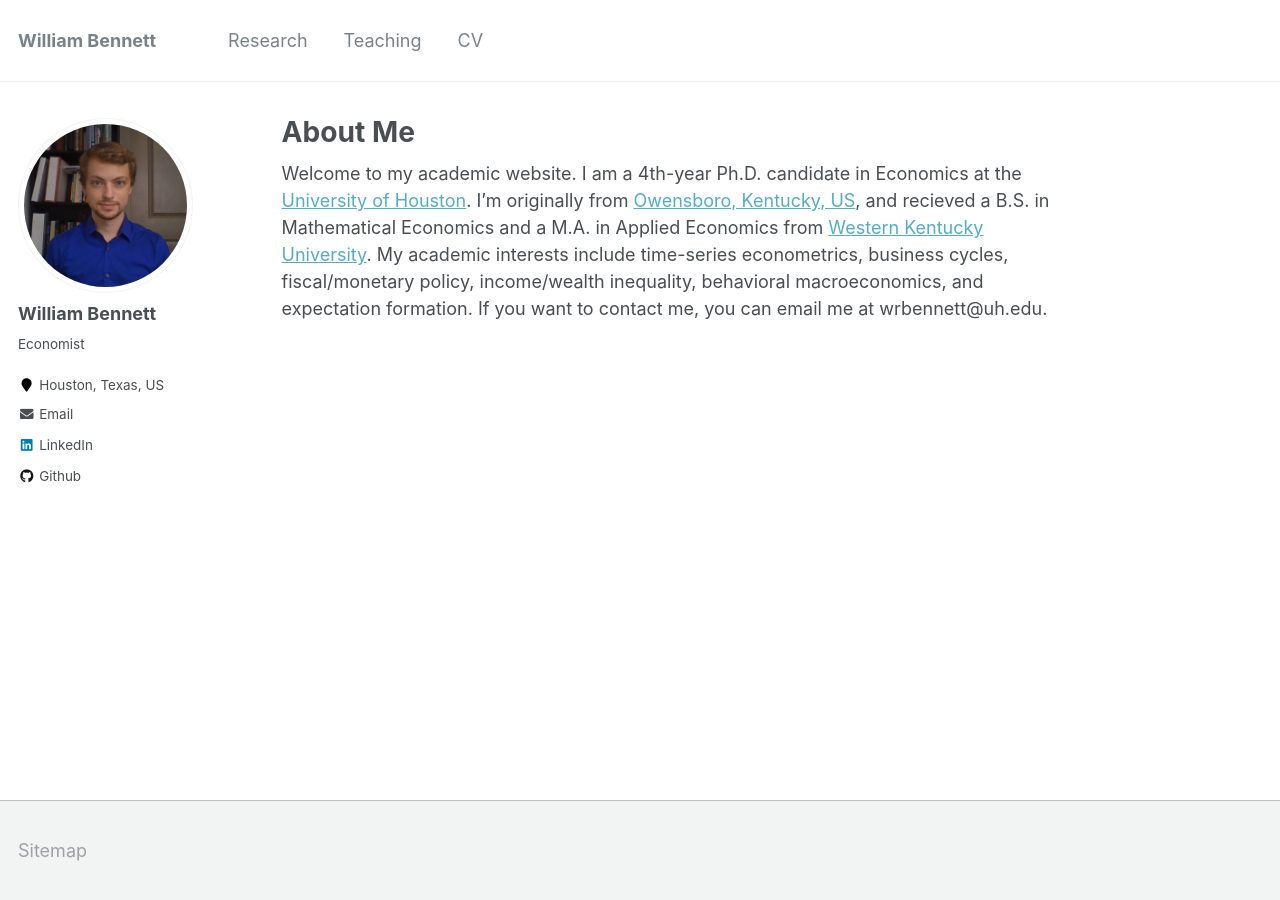
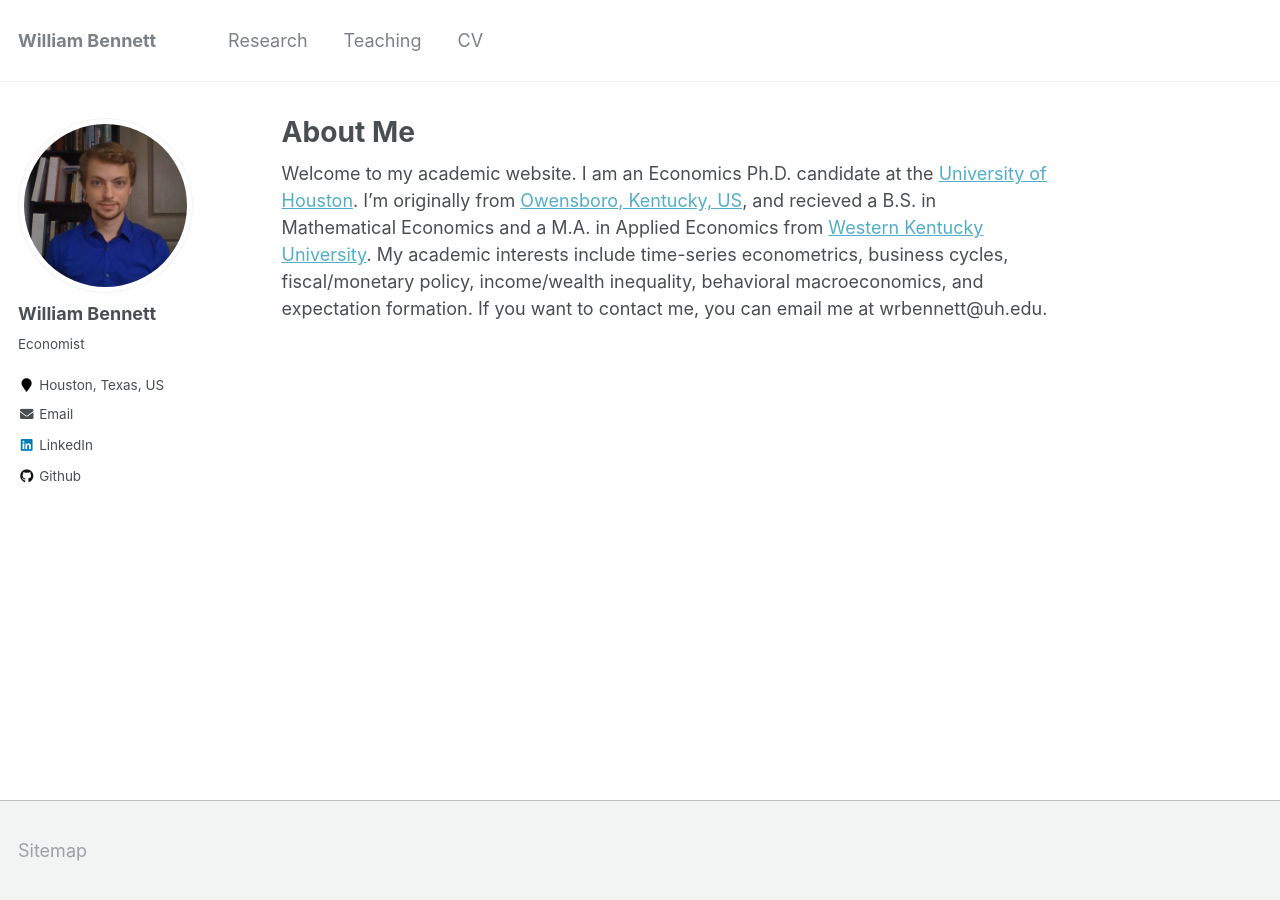
Before and after one commit to williambennettecon/williambennettecon.github.io, a Jekyll site: the page built from _pages/about.md, in a window 1280 px wide. Built offline with Jekyll 4.4.1, drawn with Linux system fonts in a browser that asks for light colours.

Commit message:
Update about.md

```diff
--- a/_pages/about.md
+++ b/_pages/about.md
@@ -8,4 +8,4 @@ redirect_from:
   - /about.html
 ---
 
-Welcome to my academic website. I am a 4th-year Ph.D. candidate in Economics at the [University of Houston](https://www.uh.edu/class/economics/). I'm originally from [Owensboro, Kentucky, US](https://en.wikipedia.org/wiki/Owensboro%2C_Kentucky), and recieved a B.S. in Mathematical Economics and a M.A. in Applied Economics from [Western Kentucky University](https://www.wku.edu/economics/). My academic interests include time-series econometrics, business cycles, fiscal/monetary policy, income/wealth inequality, behavioral macroeconomics, and expectation formation. If you want to contact me, you can email me at wrbennett@uh.edu.
+Welcome to my academic website. I am an Economics Ph.D. candidate at the [University of Houston](https://www.uh.edu/class/economics/). I'm originally from [Owensboro, Kentucky, US](https://en.wikipedia.org/wiki/Owensboro%2C_Kentucky), and recieved a B.S. in Mathematical Economics and a M.A. in Applied Economics from [Western Kentucky University](https://www.wku.edu/economics/). My academic interests include time-series econometrics, business cycles, fiscal/monetary policy, income/wealth inequality, behavioral macroeconomics, and expectation formation. If you want to contact me, you can email me at wrbennett@uh.edu.
```
